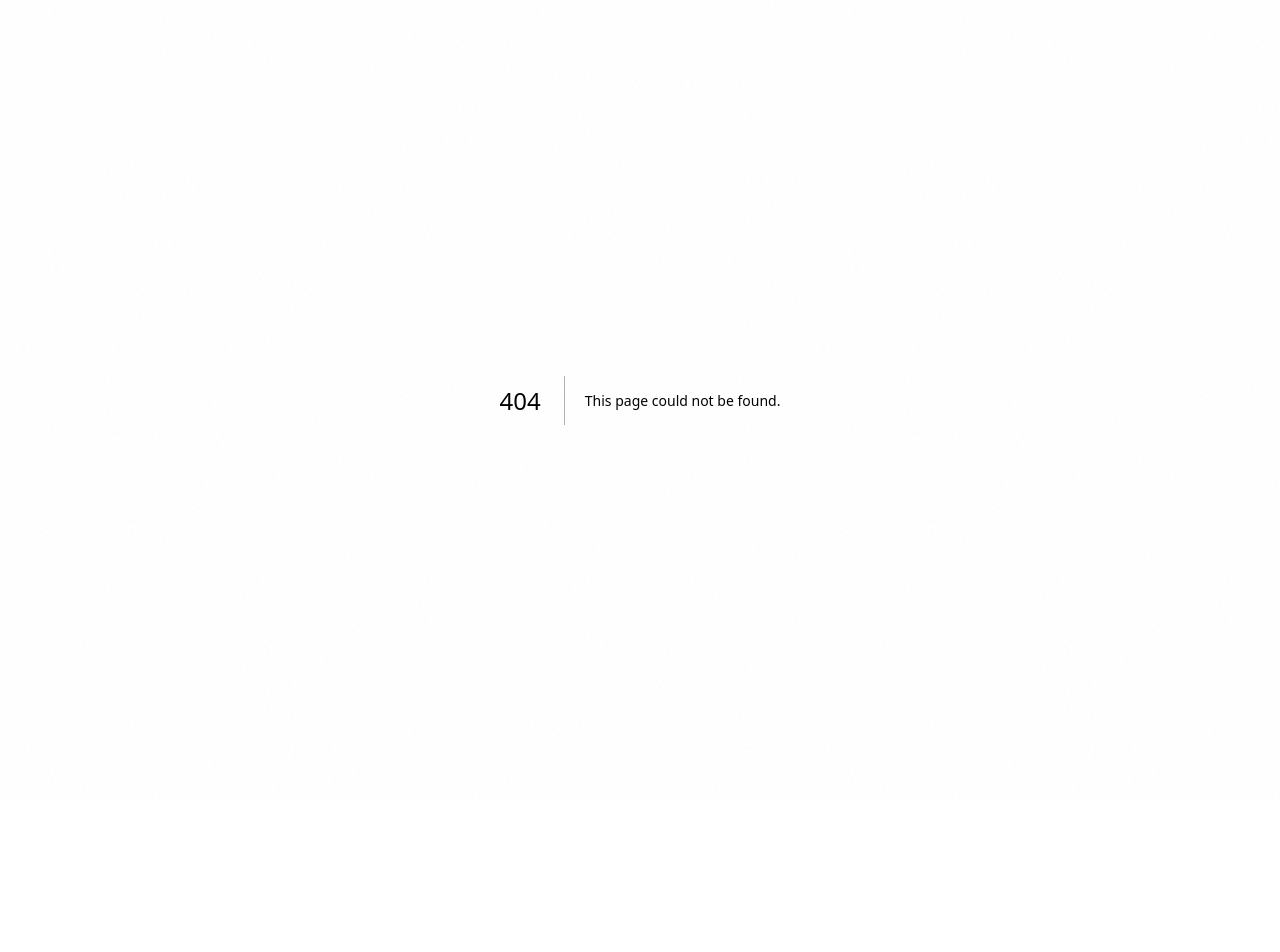
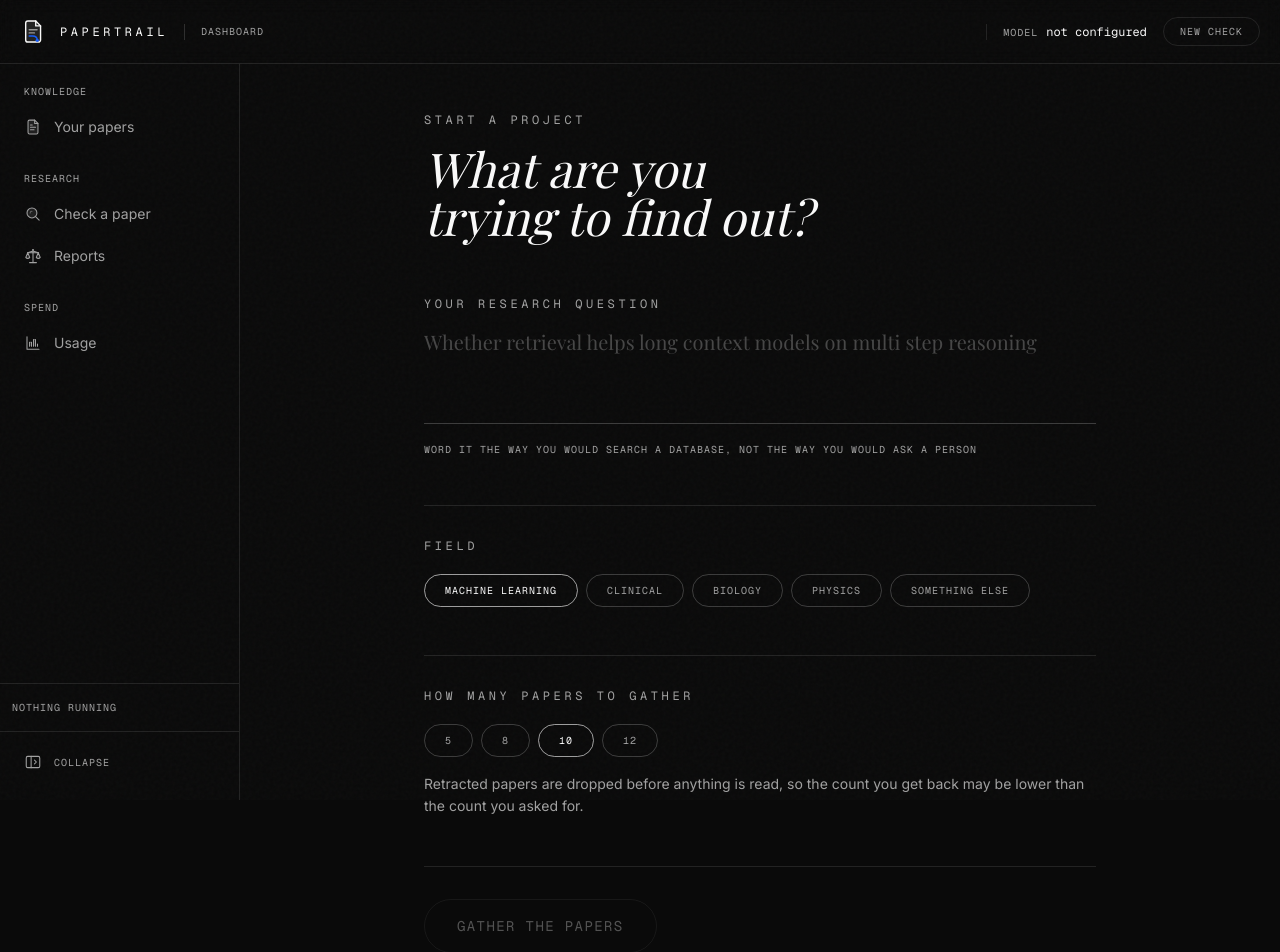
Before and after one commit to FlemingJohn/papertrail, a Next.js app: page /projects/new in a window 1280 px wide. Before the commit this address had no page. Shown: the top 952 px of the page. Before the commit the page ends 800 px from the top, so only its background shows below. Built offline with nearby package versions, Linux system fonts and the light colour scheme; no server answers; a web font is replaced by a local one.

Commit message:
feat: add the start a project page

```diff
--- /dev/null
+++ b/app/(dashboard)/projects/new/page.tsx
@@ -0,0 +1,182 @@
+"use client";
+
+import { useEffect, useState } from "react";
+import { useRouter } from "next/navigation";
+import { motion } from "framer-motion";
+import type { ResearchDomain } from "@/lib/schemas/project";
+import { useProjectStream } from "@/lib/client/use-project-stream";
+import {
+  buttonPrimary,
+  displayMedium,
+  microLabel,
+  sectionLabel,
+} from "@/lib/design/tokens";
+import { ErrorBoundary } from "@/components/dashboard/error-boundary";
+import { ProjectProgress } from "@/components/projects/project-progress";
+
+const domains: Array<{ value: ResearchDomain; label: string }> = [
+  { value: "machine-learning", label: "Machine learning" },
+  { value: "clinical", label: "Clinical" },
+  { value: "biology", label: "Biology" },
+  { value: "physics", label: "Physics" },
+  { value: "other", label: "Something else" },
+];
+
+const paperCounts = [5, 8, 10, 12];
+
+export default function NewProjectPage() {
+  return (
+    <ErrorBoundary>
+      <NewProjectFlow />
+    </ErrorBoundary>
+  );
+}
+
+function NewProjectFlow() {
+  const router = useRouter();
+  const { state, send } = useProjectStream();
+
+  const [question, setQuestion] = useState("");
+  const [domain, setDomain] = useState<ResearchDomain>("machine-learning");
+  const [paperTarget, setPaperTarget] = useState(10);
+
+  useEffect(() => {
+    if (state.status === "waiting" && state.projectId !== null) {
+      const timer = window.setTimeout(() => {
+        router.push(`/projects/${state.projectId}`);
+      }, 1400);
+
+      return () => window.clearTimeout(timer);
+    }
+
+    return undefined;
+  }, [state.status, state.projectId, router]);
+
+  const isReady = question.trim().length >= 12;
+
+  if (state.status === "idle") {
+    return (
+      <div className="mx-auto max-w-2xl">
+        <motion.header
+          initial={{ opacity: 0, y: 16 }}
+          animate={{ opacity: 1, y: 0 }}
+          transition={{ duration: 0.6 }}
+          className="mb-14"
+        >
+          <p className={`${sectionLabel} mb-4`}>Start a project</p>
+          <h1 className={displayMedium}>What are you trying to find out?</h1>
+        </motion.header>
+
+        <section className="mb-12">
+          <label htmlFor="question" className={`${sectionLabel} mb-4 block`}>
+            Your research question
+          </label>
+          <textarea
+            id="question"
+            rows={3}
+            value={question}
+            onChange={(event) => setQuestion(event.target.value)}
+            placeholder="Whether retrieval helps long context models on multi step reasoning"
+            className="w-full resize-none border-b border-white/20 bg-transparent pb-3 font-display text-xl font-light leading-snug outline-none transition-colors placeholder:text-muted-foreground/40 focus:border-white/50"
+          />
+          <p className={`${microLabel} mt-3`}>
+            Word it the way you would search a database, not the way you would
+            ask a person
+          </p>
+        </section>
+
+        <section className="mb-12 border-t border-white/10 pt-8">
+          <p className={`${sectionLabel} mb-5`}>Field</p>
+          <div className="flex flex-wrap gap-2">
+            {domains.map((option) => (
+              <button
+                key={option.value}
+                type="button"
+                onClick={() => setDomain(option.value)}
+                aria-pressed={domain === option.value}
+                className={`rounded-full border px-5 py-2 font-mono text-[10px] uppercase tracking-widest transition-colors ${
+                  domain === option.value
+                    ? "border-white/60 text-foreground"
+                    : "border-white/20 text-muted-foreground hover:border-white/40"
+                }`}
+              >
+                {option.label}
+              </button>
+            ))}
+          </div>
+        </section>
+
+        <section className="mb-12 border-t border-white/10 pt-8">
+          <p className={`${sectionLabel} mb-5`}>How many papers to gather</p>
+          <div className="flex flex-wrap gap-2">
+            {paperCounts.map((count) => (
+              <button
+                key={count}
+                type="button"
+                onClick={() => setPaperTarget(count)}
+                aria-pressed={paperTarget === count}
+                className={`rounded-full border px-5 py-2 font-mono text-[10px] uppercase tracking-widest transition-colors ${
+                  paperTarget === count
+                    ? "border-white/60 text-foreground"
+                    : "border-white/20 text-muted-foreground hover:border-white/40"
+                }`}
+              >
+                {count}
+              </button>
+            ))}
+          </div>
+          <p className="mt-4 text-sm leading-relaxed text-muted-foreground">
+            Retracted papers are dropped before anything is read, so the count
+            you get back may be lower than the count you asked for.
+          </p>
+        </section>
+
+        <section className="border-t border-white/10 pt-8">
+          <motion.button
+            type="button"
+            whileHover={isReady ? { scale: 1.03 } : undefined}
+            whileTap={isReady ? { scale: 0.97 } : undefined}
+            disabled={!isReady}
+            onClick={() => {
+              void send("/api/projects", {
+                question: question.trim(),
+                domain,
+                paperTarget,
+              });
+            }}
+            className={`${buttonPrimary} disabled:cursor-not-allowed disabled:opacity-30 disabled:hover:bg-transparent disabled:hover:text-foreground`}
+          >
+            Gather the papers
+          </motion.button>
+
+          <p className={`${microLabel} mt-4`}>
+            About two minutes · roughly $0.15
+          </p>
+        </section>
+      </div>
+    );
+  }
+
+  return (
+    <div className="mx-auto max-w-6xl">
+      <motion.header
+        initial={{ opacity: 0, y: 12 }}
+        animate={{ opacity: 1, y: 0 }}
+        transition={{ duration: 0.5 }}
+        className="mb-10 border-b border-white/10 pb-8"
+      >
+        <p className={`${sectionLabel} mb-3`}>Starting the project</p>
+        <h1 className="max-w-3xl font-display text-2xl font-light leading-snug md:text-3xl">
+          {question}
+        </h1>
+        {state.gate === null ? null : (
+          <p className="mt-4 max-w-2xl text-sm leading-relaxed text-accent">
+            {state.gate.message} Taking you there now.
+          </p>
+        )}
+      </motion.header>
+
+      <ProjectProgress stream={state} />
+    </div>
+  );
+}
```
